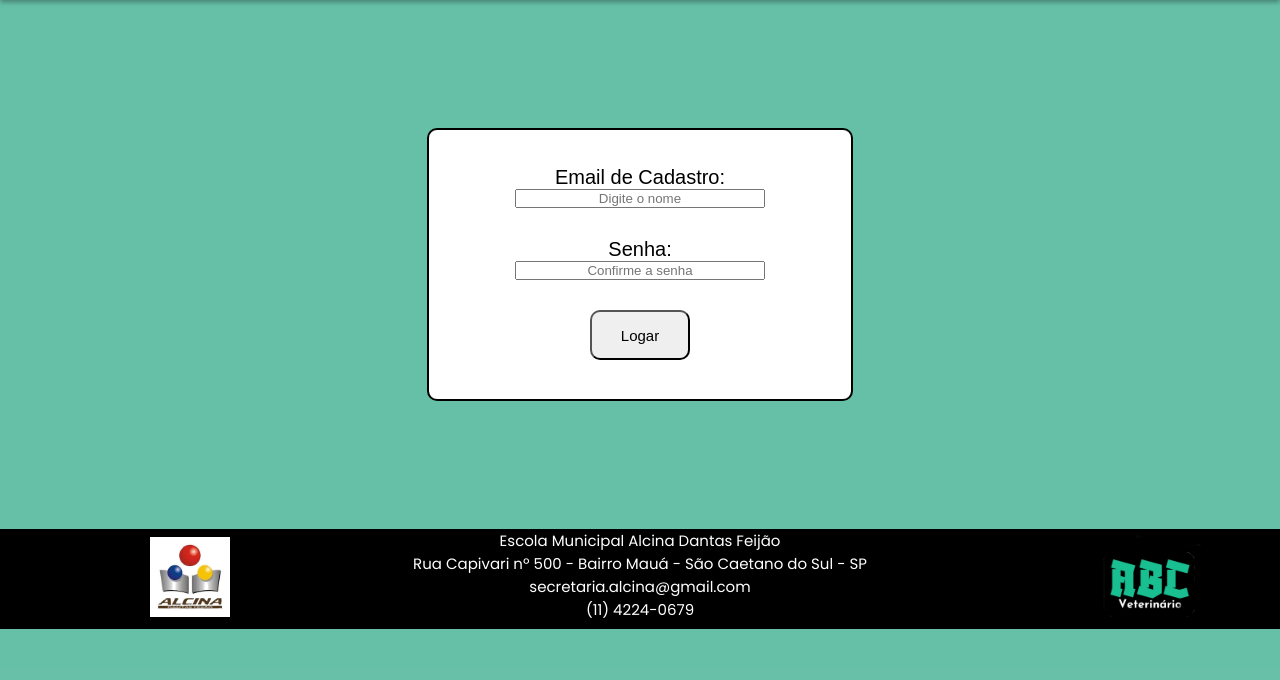
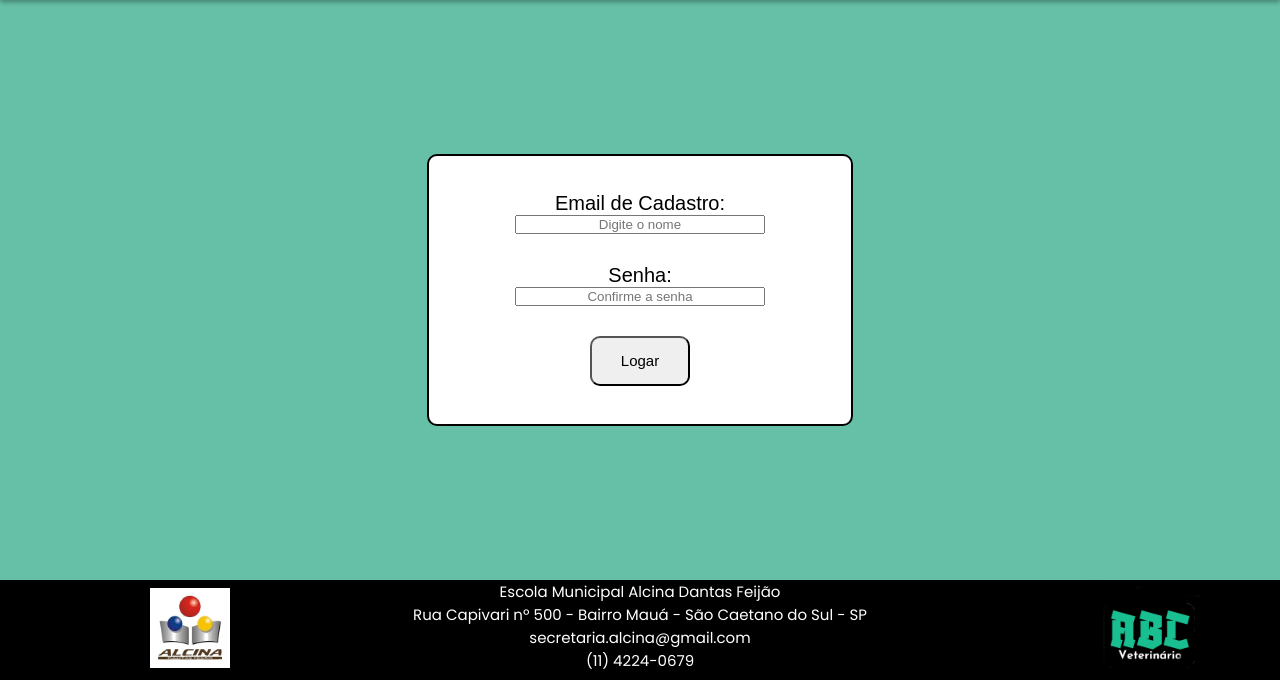
Before and after one commit to andre-reis-dev/Vet-ABC-exposoft, a PHP site: page /assets/html/login.html in a window 1280 px wide. Shown: the part 131-811 px from the top of the page. Before the commit the page ends 760 px from the top, so only its background shows below. Run offline with PHP 8.4, Linux system fonts and the light colour scheme; some web fonts are replaced.

Commit message:
10-10-22
Ajuste do css na pag login

```diff
--- a/assets/css/style-login.css
+++ b/assets/css/style-login.css
@@ -23,8 +23,8 @@ body{
     height: auto; /*ALTURA*/
     border-radius: 10px; /*CURVATURA DA BORDA*/
     border: 2px solid black; /* BORDA */
-    margin-top: 20%;
-    margin-bottom: 20%;
+    margin-top: 25%;
+    margin-bottom: 25%;
     padding-bottom: 3%;
 }
 
@@ -91,8 +91,8 @@ body{
         height: auto; /*ALTURA*/
         border-radius: 10px; /*CURVATURA DA BORDA*/
         border: 2px solid black; /* BORDA */
-        margin-top: 20%;
-        margin-bottom: 20%;
+        margin-top: 25%;
+        margin-bottom: 25%;
         padding-bottom: 2%;
         padding-top: 2%;
     }
@@ -129,8 +129,8 @@ body{
         height: auto; /*ALTURA*/
         border-radius: 10px; /*CURVATURA DA BORDA*/
         border: 2px solid black; /* BORDA */
-        margin-top: 10%;
-        margin-bottom: 10%;
+        margin-top: 12%;
+        margin-bottom: 12%;
         padding-bottom: 3%;
     }
 }
```
